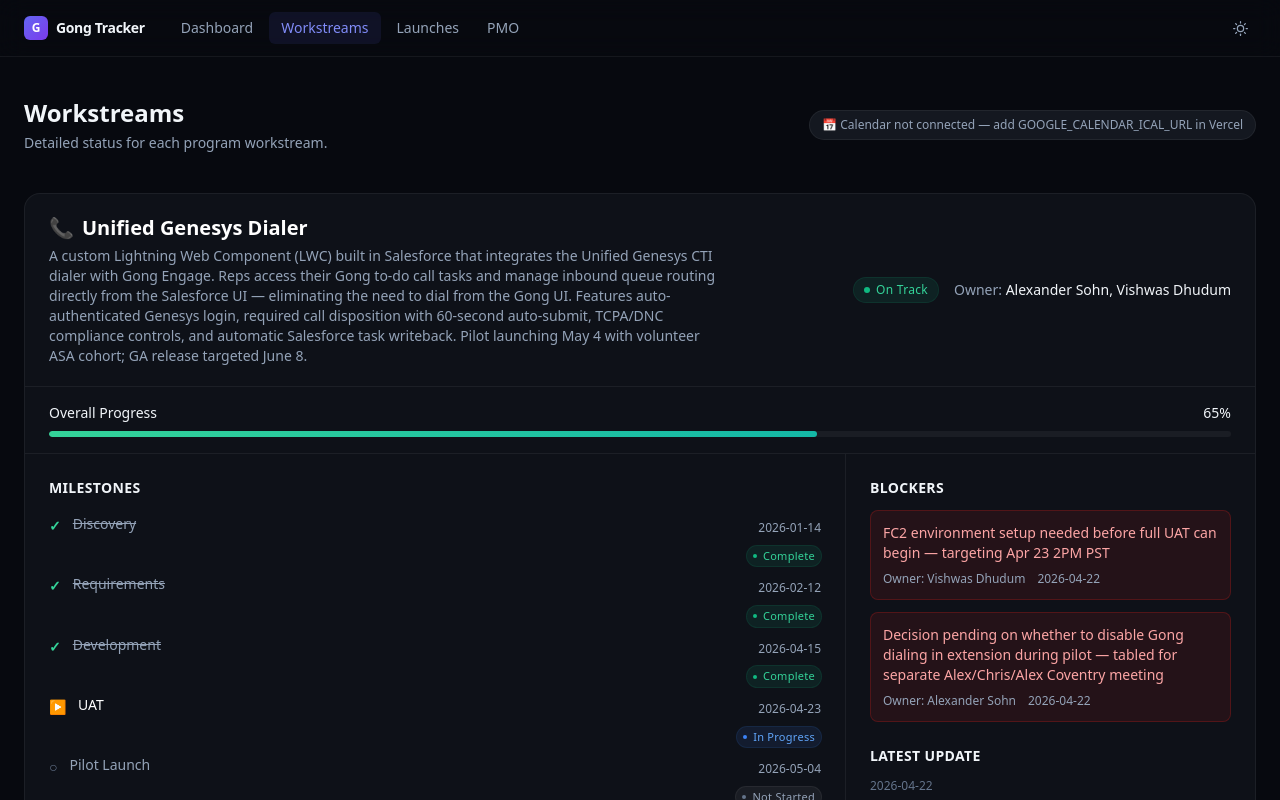
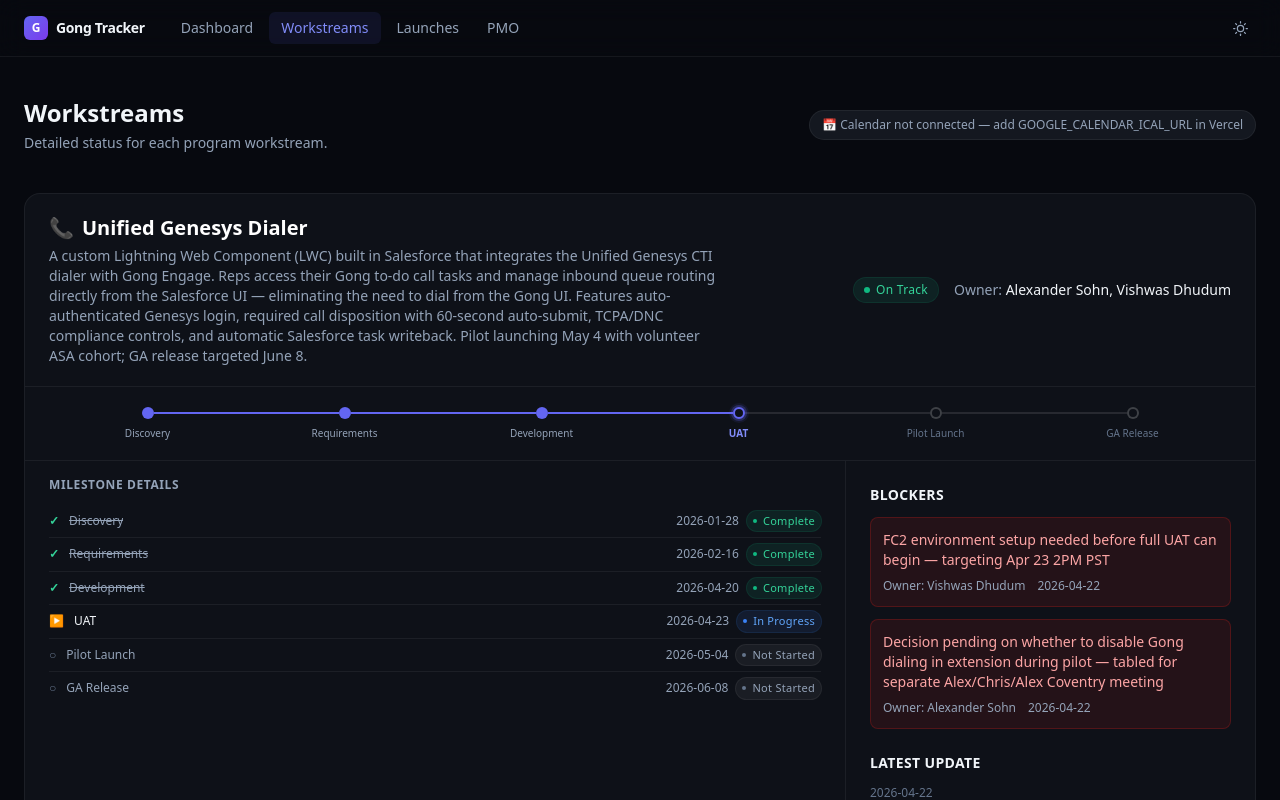
Before and after one commit to alexandersoh-lgtm/gong-tracker, a Next.js app: page /workstreams in a window 1280 px wide. Shown: the top 800 px of the page. Built offline with nearby package versions, Linux system fonts and the light colour scheme.

Commit message:
Replace progress bar with dot milestone timeline; compact milestone detail list

```diff
--- a/app/workstreams/page.tsx
+++ b/app/workstreams/page.tsx
@@ -2,7 +2,7 @@
 import { Workstream } from "@/app/types";
 import { getCalendarMeetings, CalendarMeeting } from "@/lib/googleCalendar";
 import StatusBadge from "@/components/StatusBadge";
-import ProgressBar from "@/components/ProgressBar";
+import MilestoneTimeline from "@/components/MilestoneTimeline";
 
 const milestoneIcon: Record<string, string> = {
   complete: "✓",
@@ -103,38 +103,29 @@
               </div>
             </div>
 
-            {/* Progress */}
-            <div className="px-6 py-4 border-b border-[var(--border)]">
-              <div className="flex justify-between text-sm mb-2">
-                <span className="text-[var(--text)]">Overall Progress</span>
-                <span className="text-[var(--text)] font-medium">{ws.percentComplete}%</span>
-              </div>
-              <ProgressBar
-                percent={ws.percentComplete}
-                color={ws.status === "green" ? "emerald" : ws.status === "yellow" ? "amber" : "blue"}
-              />
+            {/* Milestone Timeline */}
+            <div className="px-6 py-5 border-b border-[var(--border)]">
+              <MilestoneTimeline milestones={ws.milestones} />
             </div>
 
-            {/* Milestones + Blockers + Updates */}
+            {/* Milestones detail + Blockers + Updates */}
             <div className="grid grid-cols-1 lg:grid-cols-3 gap-0 divide-y lg:divide-y-0 lg:divide-x divide-[var(--border)]">
-              <div className="lg:col-span-2 p-6">
-                <h3 className="text-sm font-semibold text-[var(--text)] uppercase tracking-wide mb-4">Milestones</h3>
-                <div className="space-y-2">
+              <div className="lg:col-span-2 px-6 py-4">
+                <h3 className="text-xs font-semibold text-[var(--text-muted)] uppercase tracking-wider mb-3">Milestone Details</h3>
+                <div className="divide-y divide-[var(--border)]">
                   {ws.milestones.map((m) => (
-                    <div key={m.id} className="flex items-start gap-3">
-                      <span className={`text-sm mt-0.5 font-bold ${milestoneText[m.status]}`}>
-                        {milestoneIcon[m.status]}
-                      </span>
-                      <div className="flex-1 flex items-start justify-between gap-2">
-                        <span className={`text-sm ${m.status === "complete" ? "text-[var(--text-muted)] line-through" : m.status === "in_progress" ? "text-white" : "text-[var(--text-muted)]"}`}>
+                    <div key={m.id} className="flex items-center justify-between py-1.5 gap-3">
+                      <div className="flex items-center gap-2.5 min-w-0">
+                        <span className={`text-xs font-bold shrink-0 ${milestoneText[m.status]}`}>
+                          {milestoneIcon[m.status]}
+                        </span>
+                        <span className={`text-xs truncate ${m.status === "complete" ? "text-[var(--text-muted)] line-through" : m.status === "in_progress" ? "text-[var(--text)] font-medium" : "text-[var(--text-muted)]"}`}>
                           {m.name}
                         </span>
-                        <div className="text-right shrink-0">
-                          <span className="text-xs text-[var(--text-muted)]">{m.dueDate}</span>
-                          <div className="mt-0.5">
-                            <StatusBadge status={m.status} size="xs" />
-                          </div>
-                        </div>
+                      </div>
+                      <div className="flex items-center gap-2 shrink-0">
+                        <span className="text-xs text-[var(--text-muted)]">{m.dueDate}</span>
+                        <StatusBadge status={m.status} size="xs" />
                       </div>
                     </div>
                   ))}
--- /dev/null
+++ b/components/MilestoneTimeline.tsx
@@ -0,0 +1,64 @@
+import { Milestone } from "@/app/types";
+
+export default function MilestoneTimeline({ milestones }: { milestones: Milestone[] }) {
+  return (
+    <div className="flex items-start w-full">
+      {milestones.map((m, i) => {
+        const isFirst = i === 0;
+        const isLast = i === milestones.length - 1;
+        const isComplete = m.status === "complete";
+        const isCurrent = m.status === "in_progress";
+        const prevComplete = i > 0 && milestones[i - 1].status === "complete";
+
+        // Line to the left of this dot is filled if previous milestone is complete
+        const leftFilled = !isFirst && prevComplete;
+        // Line to the right of this dot is filled if this milestone is complete
+        const rightFilled = !isLast && isComplete;
+
+        return (
+          <div key={m.id} className="flex-1 flex flex-col items-center min-w-0">
+            {/* Dot + connector row */}
+            <div className="flex items-center w-full">
+              {/* Left connector */}
+              {!isFirst && (
+                <div className={`flex-1 h-[2px] transition-colors duration-500 ${leftFilled ? "bg-indigo-500" : "bg-slate-200 dark:bg-white/10"}`} />
+              )}
+              {isFirst && <div className="flex-1" />}
+
+              {/* Dot */}
+              <div className="relative shrink-0 flex items-center justify-center">
+                {isCurrent && (
+                  <div className="absolute w-5 h-5 rounded-full bg-indigo-500/20 dark:bg-indigo-500/15 animate-pulse" />
+                )}
+                <div className={`w-3 h-3 rounded-full z-10 transition-all duration-300 ${
+                  isComplete
+                    ? "bg-indigo-500"
+                    : isCurrent
+                    ? "bg-[var(--surface)] border-2 border-indigo-500 ring-2 ring-indigo-200 dark:ring-indigo-500/25"
+                    : "bg-[var(--surface)] border-2 border-slate-300 dark:border-white/20"
+                }`} />
+              </div>
+
+              {/* Right connector */}
+              {!isLast && (
+                <div className={`flex-1 h-[2px] transition-colors duration-500 ${rightFilled ? "bg-indigo-500" : "bg-slate-200 dark:bg-white/10"}`} />
+              )}
+              {isLast && <div className="flex-1" />}
+            </div>
+
+            {/* Label */}
+            <p className={`text-[10px] mt-2 text-center leading-tight px-0.5 truncate w-full transition-colors ${
+              isCurrent
+                ? "text-indigo-600 dark:text-indigo-400 font-semibold"
+                : isComplete
+                ? "text-[var(--text-muted)]"
+                : "text-slate-400 dark:text-slate-500"
+            }`}>
+              {m.name}
+            </p>
+          </div>
+        );
+      })}
+    </div>
+  );
+}
--- a/data/workstreams.json
+++ b/data/workstreams.json
@@ -8,12 +8,12 @@
     "percentComplete": 65,
     "description": "A custom Lightning Web Component (LWC) built in Salesforce that integrates the Unified Genesys CTI dialer with Gong Engage. Reps access their Gong to-do call tasks and manage inbound queue routing directly from the Salesforce UI — eliminating the need to dial from the Gong UI. Features auto-authenticated Genesys login, required call disposition with 60-second auto-submit, TCPA/DNC compliance controls, and automatic Salesforce task writeback. Pilot launching May 4 with volunteer ASA cohort; GA release targeted June 8.",
     "milestones": [
-      { "id": "gd-1", "name": "Discovery", "dueDate": "2026-01-14", "status": "complete" },
-      { "id": "gd-2", "name": "Requirements", "dueDate": "2026-02-12", "status": "complete" },
-      { "id": "gd-3", "name": "Development", "dueDate": "2026-04-15", "status": "complete" },
-      { "id": "gd-4", "name": "UAT", "dueDate": "2026-04-23", "status": "in_progress" },
-      { "id": "gd-5", "name": "Pilot Launch", "dueDate": "2026-05-04", "status": "not_started" },
-      { "id": "gd-6", "name": "GA Release", "dueDate": "2026-06-08", "status": "not_started" }
+      { "id": "gd-1", "name": "Discovery",     "dueDate": "2026-01-28", "status": "complete" },
+      { "id": "gd-2", "name": "Requirements",  "dueDate": "2026-02-16", "status": "complete" },
+      { "id": "gd-3", "name": "Development",   "dueDate": "2026-04-20", "status": "complete" },
+      { "id": "gd-4", "name": "UAT",           "dueDate": "2026-04-23", "status": "in_progress" },
+      { "id": "gd-5", "name": "Pilot Launch",  "dueDate": "2026-05-04", "status": "not_started" },
+      { "id": "gd-6", "name": "GA Release",    "dueDate": "2026-06-08", "status": "not_started" }
     ],
     "blockers": [
       { "id": "b1", "description": "FC2 environment setup needed before full UAT can begin — targeting Apr 23 2PM PST", "owner": "Vishwas Dhudum", "raisedDate": "2026-04-22" },
```
